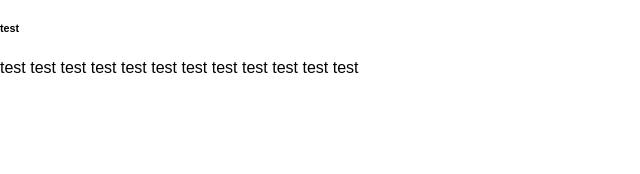
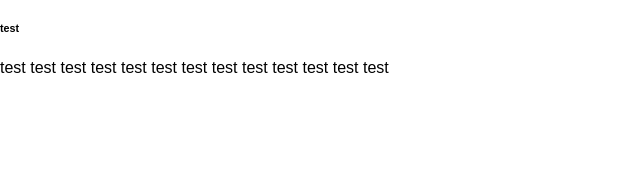
Before and after one commit to yromanchak/js-calculator-ui, a website built with webpack: page src/index.html in a window 1280 px wide. Shown: the part 229-403 px from the top of the page, 0-640 px from the left. Built offline with nearby package versions, Linux system fonts and the light colour scheme.

Commit message:
h20 added

```diff
--- a/src/index.html
+++ b/src/index.html
@@ -28,6 +28,7 @@
     <h17>test</h17>
     <h18>test</h18>
     <h19>test</h19>
+    <h20>test</h20>
     <div class="calculator">
       <div class="calculator__head">
         <div data-previous-operand class="previous-operand"></div>
```
